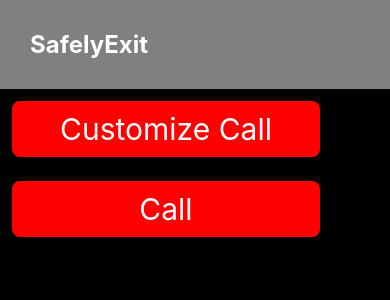
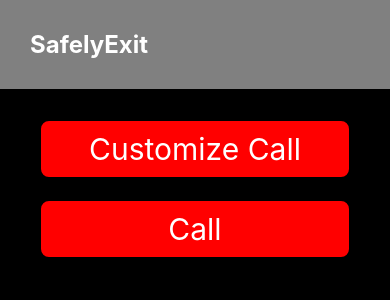
Before and after one commit to KacysGit/SafeExit, a React Native app: screen / in a window 390 px wide. Shown: the top 300 px of the page. Built offline with nearby package versions, Linux system fonts and the light colour scheme.

Commit message:
updated main screen styles

```diff
--- a/App.js
+++ b/App.js
@@ -51,12 +51,14 @@
       ) : (
         <>
           <Header />
+          <View style={styles.buttonContainer}>
             <TouchableOpacity style={styles.button} onPress={() => toggleCustomizeCall(true)}>
               <Text style={styles.buttonText}>Customize Call</Text>
             </TouchableOpacity>
             <TouchableOpacity style={styles.button} onPress={() => toggleFakeCall(true)}>
               <Text style={styles.buttonText}>Call</Text>
             </TouchableOpacity>
+          </View>
         </>
       )}
     </View>
@@ -69,15 +71,17 @@
     backgroundColor: "black",
     display: "flex",
   },
+  buttonContainer: {
+    alignItems: 'center', // This will horizontally center your buttons within this container
+    marginTop: 20
+  },
   button: {
-    margin: 10,
-    alignContent: "center",
+    marginVertical: 10, // Vertical margin for spacing between buttons
     padding: 10,
     borderWidth: 2,
     borderRadius: 10,
-    alignSelf: "stretch",
     backgroundColor: "red",
-    width: '80%'
+    width: '80%', // Set a specific width for the buttons
   },
   buttonText: {
     fontSize: 30,
```
Lines whose indentation alone changed are shown as unchanged.
